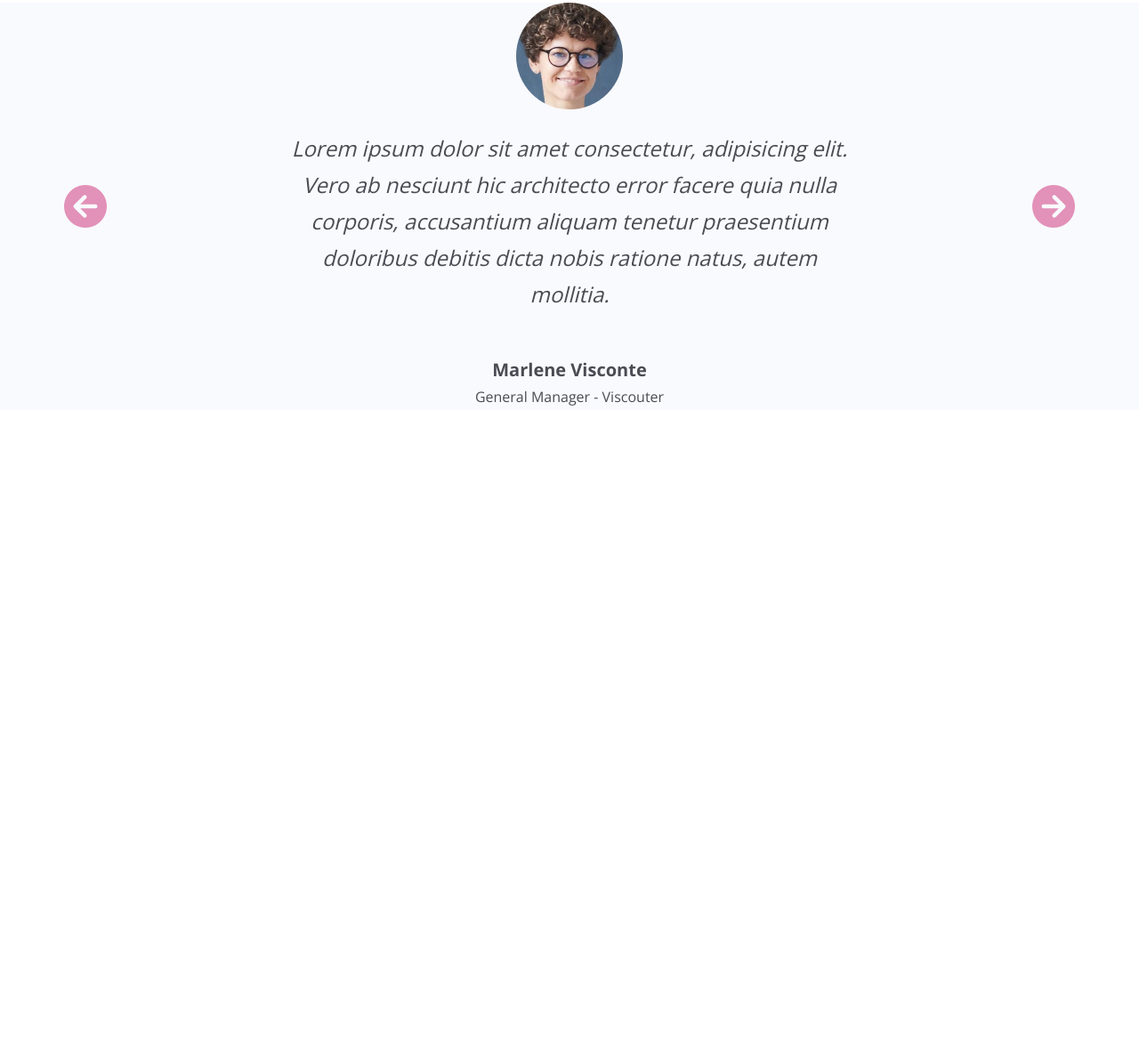
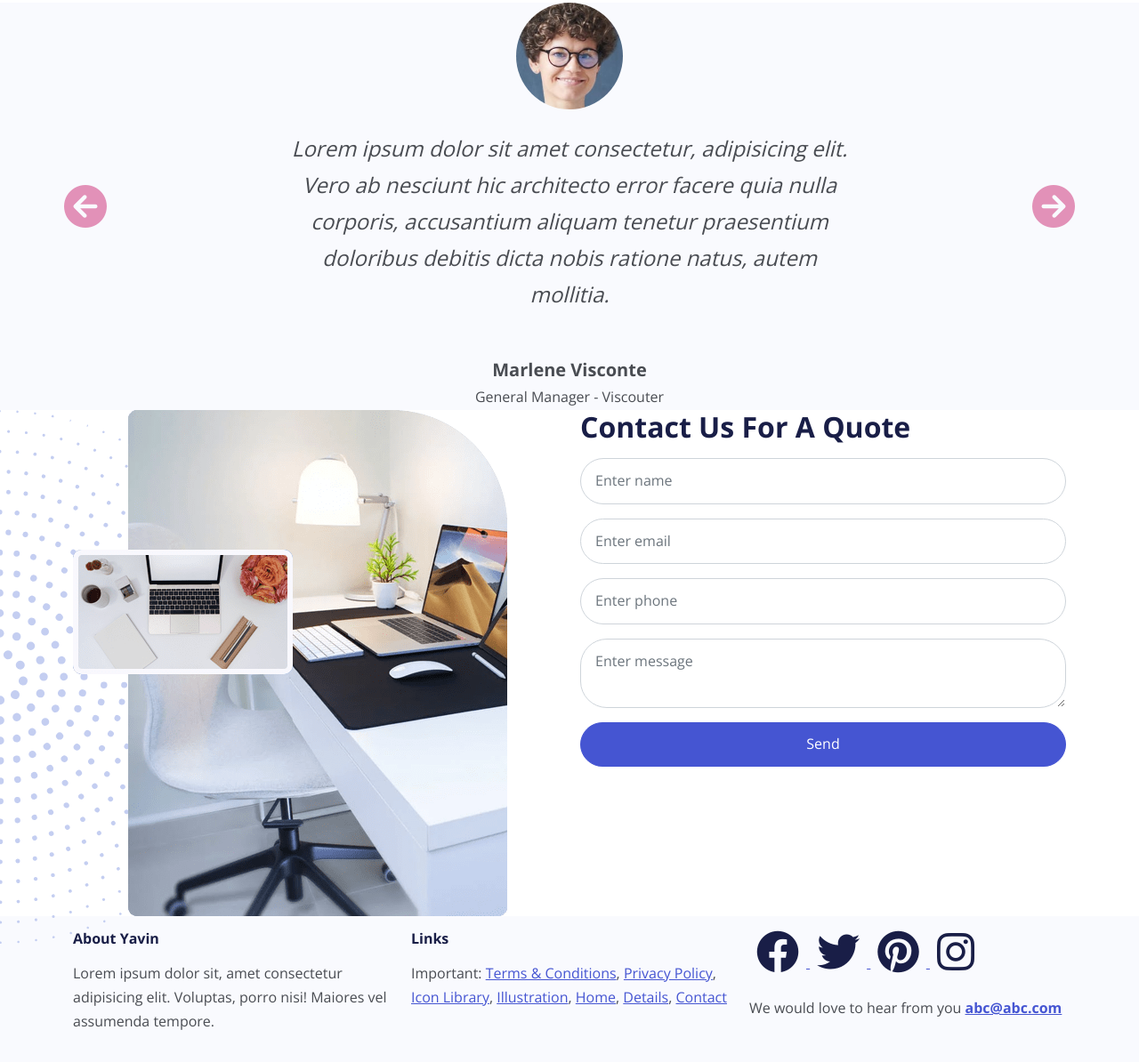
Before and after one commit to cyberaka/bootstrap-yavin-website, a website: page index.html in a window 1280 px wide. Shown: the part 3618-4812 px from the top of the page at 89% size. Before the commit the page ends 4079 px from the top, so only its background shows below. Drawn offline with nearby package versions, Linux system fonts and the light colour scheme; files that its build step writes are made by us from their sources.

Commit message:
Footer added.

```diff
--- a/index.html
+++ b/index.html
@@ -410,6 +410,77 @@
   </section>
 
 
+  <!-- Contact -->
+  <section id="contact" class="contact my-6 position-relative">
+    <img src="images/decoration-star.svg" alt="" class="decoration-star position-absolute">
+    <div class="container position-relative z-3">
+      <div class="row">
+        <div class="col-lg-6 d-none d-md-block">
+          <div class="image-container">
+            <img src="images/contact.png" alt="" class="img-fluid">
+          </div>
+        </div>
+        <div class="col-lg-6">
+          <div class="text-container">
+            <h2>Contact Us For A Quote</h2>
+            <form action="">
+              <div class="mb-3">
+                <input type="text" class="form-control" placeholder="Enter name">
+              </div>
+              <div class="mb-3">
+                <input type="email" class="form-control" placeholder="Enter email">
+              </div>
+              <div class="mb-3">
+                <input type="text" class="form-control" placeholder="Enter phone">
+              </div>
+              <div class="mb-3">
+                <textarea class="form-control" placeholder="Enter message" row="8"></textarea>
+              </div>
+              <div class="d-grid gap-2">
+                <input type="submit" value="Send" class="btn btn-primary btn-block">
+              </div>
+            </form>
+          </div>
+        </div>
+      </div>
+    </div>
+  </section>
+
+  <!-- Footer -->
+   <footer class="footer bg-light py-6">
+    <div class="container">
+      <div class="row">
+        <div class="col-md-4 my-3">
+          <h6>About Yavin</h6>
+          <p>
+            Lorem ipsum dolor sit, amet consectetur adipisicing elit. Voluptas, porro nisi! Maiores vel assumenda tempore.
+          </p>
+        </div>
+        <div class="col-md-4 my-3">
+          <h6>Links</h6>
+          <ul class="list-unstyled">
+            <li>Important: <a href="#">Terms & Conditions</a>, <a href="#">Privacy Policy</a>, <a href="#">Icon Library</a>, <a href="#">Illustration</a>, <a href="#">Home</a>, <a href="#details">Details</a>, <a href="#contact">Contact</a>
+            </li>
+          </ul>
+        </div>
+        <div class="col-md-4 my-3">
+          <div class="mb-4">
+            <a href="#">
+              <i class="fab fa-facebook fa-3x text-dark mx-2"></i>
+              <i class="fab fa-twitter fa-3x text-dark mx-2"></i>
+              <i class="fab fa-pinterest fa-3x text-dark mx-2"></i>
+              <i class="fab fa-instagram fa-3x text-dark mx-2"></i>
+            </a>
+          </div>
+          <p>
+            We would love to hear from you
+            <a href="mailto:abc@abc.com"><strong>abc@abc.com</strong></a>
+          </p>
+        </div>
+      </div>
+    </div>
+   </footer>
+
   <script src="js/bootstrap.bundle.min.js"></script>
   <script src="js/script.js"></script>
 </body>
--- a/scss/styles.scss
+++ b/scss/styles.scss
@@ -44,6 +44,11 @@
 .details-2 .decoration-star {
     right: -200px;
     width: 500px;
+}
+
+.contact .decoration-star {
+    left: -300px;
+    width: 600px;
 }
 
 @media(max-width: 992px) {
```
